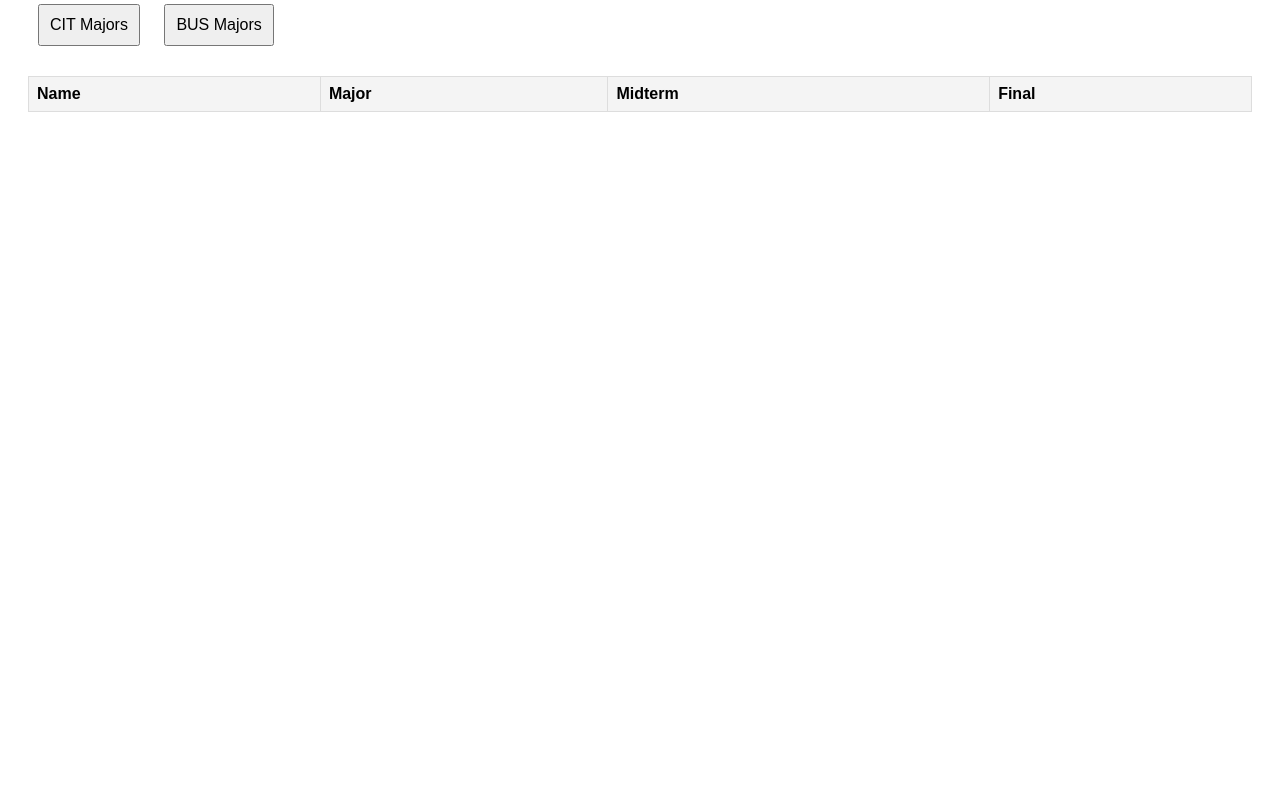
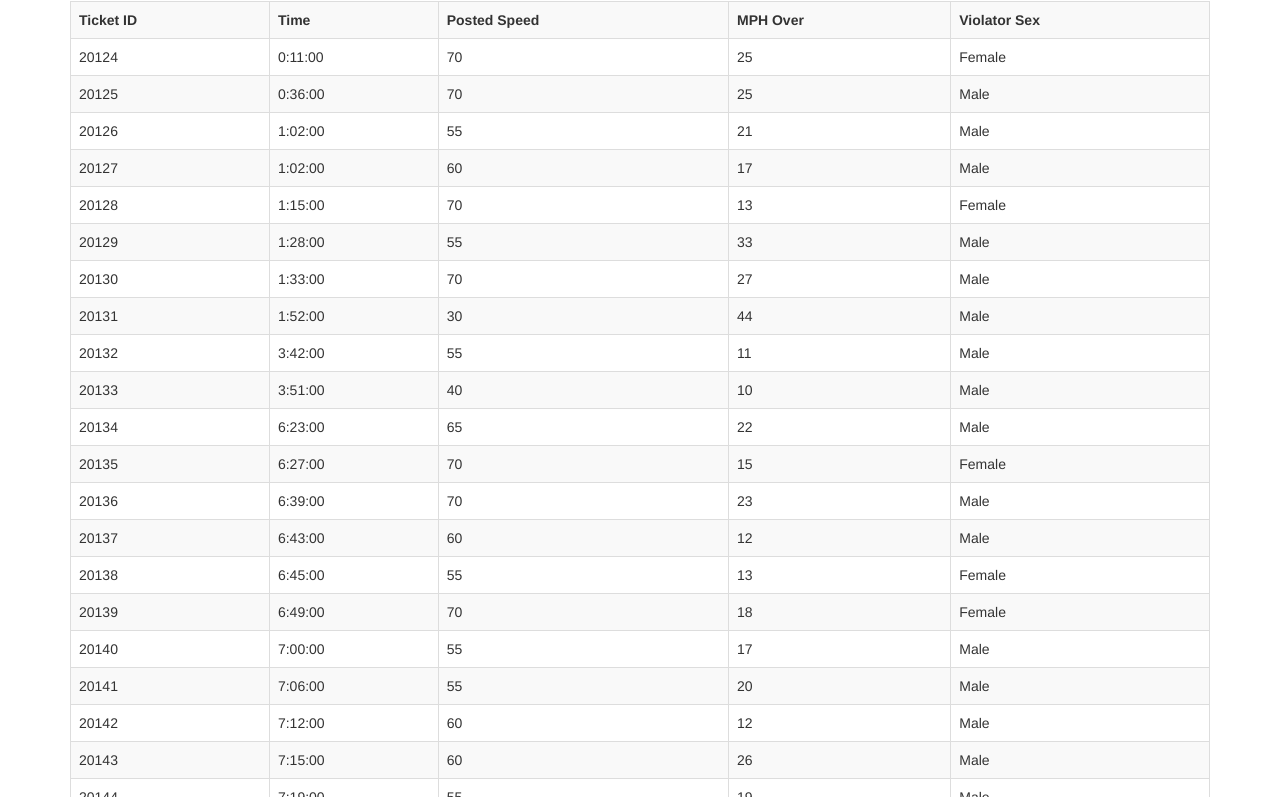
Before and after one commit to Darkusaurus/Darkusaurus.github.io, a plain HTML site: page index.html in a window 1280 px wide. Shown: the part 114-911 px from the top of the page. Before the commit the page ends 800 px from the top, so only its background shows below. Drawn offline with nearby package versions, Linux system fonts and the light colour scheme.

Commit message:
RECOMMIT WITH NEW PROJECT
Title

```diff
--- a/cit5students.json
+++ /dev/null
@@ -1 +0,0 @@
-[{"name":"Alice","major":"CIT","midterm":78,"final":87},{"name":"Aaron","major":"CIT","midterm":68,"final":81},{"name":"Abbie","major":"BUS","midterm":75,"final":87},{"name":"Abner","major":"CIT","midterm":85,"final":77},{"name":"Agnes","major":"CIT","midterm":98,"final":77},{"name":"Alfie","major":"BUS","midterm":53,"final":61},{"name":"Alisa","major":"BUS","midterm":93,"final":92},{"name":"Alvin","major":"BUS","midterm":88,"final":56},{"name":"Angie","major":"CIT","midterm":79,"final":64},{"name":"Artie","major":"CIT","midterm":89,"final":80},{"name":"Audry","major":"CIT","midterm":85,"final":70},{"name":"Armin","major":"BUS","midterm":73,"final":77},{"name":"April","major":"CIT","midterm":74,"final":70},{"name":"Butch","major":"CIT","midterm":40,"final":82},{"name":"Chloe","major":"CIT","midterm":70,"final":93},{"name":"Chuck","major":"BUS","midterm":80,"final":54},{"name":"Darla","major":"BUS","midterm":88,"final":61},{"name":"David","major":"CIT","midterm":99,"final":80},{"name":"Ellen","major":"CIT","midterm":71,"final":77},{"name":"Eldon","major":"CIT","midterm":98,"final":99}]
--- a/index.html
+++ b/index.html
@@ -1,100 +1,74 @@
 <!DOCTYPE html>
-<html lang="en">
-<head>
-  <meta charset="UTF-8">
-  <meta name="viewport" content="width=device-width, initial-scale=1.0">
-  <title>Student Data</title>
-  <script src="https://cdnjs.cloudflare.com/ajax/libs/handlebars.js/4.7.7/handlebars.min.js"></script>
-  <style>
-    body {
-      font-family: Arial, sans-serif;
-      padding: 20px;
-    }
-    button {
-      padding: 10px;
-      margin: 10px;
-      font-size: 16px;
-      cursor: pointer;
-    }
-    table {
-      width: 100%;
-      border-collapse: collapse;
-      margin-top: 20px;
-    }
-    th, td {
-      border: 1px solid #ddd;
-      padding: 8px;
-      text-align: left;
-    }
-    th {
-      background-color: #f4f4f4;
-    }
-  </style>
+<html><head><title>speeding tickets</title>
+<link rel="stylesheet" href="https://maxcdn.bootstrapcdn.com/bootstrap/3.3.5/css/bootstrap.min.css">
+ <script src="https://ajax.googleapis.com/ajax/libs/jquery/1.11.3/jquery.min.js"></script>
+ <script src="https://maxcdn.bootstrapcdn.com/bootstrap/3.3.5/js/bootstrap.min.js"></script>
+
+ <script src="https://unpkg.com/vue@next"></script>
+
 </head>
 <body>
 
-  <h1>Student Data</h1>
-  <button id="citButton">CIT Majors</button>
-  <button id="busButton">BUS Majors</button>
+<div class="container">
+<nav class="navbar navbar-inverse">
 
-  <div id="studentsContainer"></div>
+    <div class="navbar-header">
+        <a class="navbar-brand" href="#">Our Website</a>
+    </div>
+    <div>
+       <ul class="nav navbar-nav">
+           <li class="active"><a href="index.html">All Tickets</a></li>
+           <li><a href="25over.html">25mph or move over</a></li>
+       </ul>
+    </div>
 
-  <!-- TEMPLATE -->
-  <script id="students-template" type="text/x-handlebars-template">
-    <table>
-      <thead>
-        <tr>
-          <th>Name</th>
-          <th>Major</th>
-          <th>Midterm</th>
-          <th>Final</th>
-        </tr>
-      </thead>
-      <tbody>
-        {{#each students}}
-          <tr>
-            <td>{{name}}</td>
-            <td>{{major}}</td>
-            <td>{{midterm}}</td>
-            <td>{{final}}</td>
-          </tr>
-        {{/each}}
-      </tbody>
-    </table>
-  </script>
+</nav>    <!-- end nav-bar -->
 
-  <script>
-    let studentsData = [];
+<div id="ticketApp">
 
-    fetch('cit5students.json')
-      .then(response => response.json())
-      .then(data => {
-        studentsData = data;
-      })
-      .catch(error => console.error('Error loading JSON:', error));
+     <h2>Tickets July 4, 2014, Minneapolis/St. Paul</h2>
 
-    const templateSource = document.getElementById('students-template').innerHTML;
-    const template = Handlebars.compile(templateSource);
+          <table class="table table-bordered table-striped">
+              <tr>
+                  <th>Ticket ID</th>
+                  <th>Time</th>
+                  <th>Posted Speed</th>
+                  <th>MPH Over</th>
+                  <th>Violator Sex</th>
+              </tr>
+              <tr v-for = "ticket in tickets">
+                  <td>{{ticket.tid}}</td>
+                  <td>{{ticket.stop_time}}</td>
+                  <td>{{ticket.posted_speed}}</td>
+                  <td>{{ticket.actual_speed - ticket.posted_speed}}</td>
+                  <td>{{ticket.violator_sex}}</td>
+              </tr>
+         </table>
 
-    function displayStudents(students) {
-      const html = template({ students });
-      document.getElementById('studentsContainer').innerHTML = html;
-    }
+</div>   <!-- end gpaApp -->
+</div>   <!-- end class= 'container' -->
 
-    document.getElementById('citButton').addEventListener('click', function() {
-      const citMajors = studentsData.filter(student => student.major === 'CIT');
-      displayStudents(citMajors);
-    });
+<script>
+       let app = Vue.createApp({
+            data() {     // returns an object of data
+                return {
+                    tickets: [],           // array to hold student data
+                }
+            },
+            created() {      // section executes as page loads
+                this.getData()  // load json data as page loads
+            },
+            methods: {    // ajax request
+                async getData() {
+                    const response = await fetch('tickets1.json')
+                    this.tickets = await response.json()
+                    //tickets = data.filter( (item) => item.major == majSelect );
+                },
+            }
+          })
 
-    document.getElementById('busButton').addEventListener('click', function() {
-      const busMajors = studentsData.filter(student => student.major === 'BUS');
-      displayStudents(busMajors);
-    });
+      app.mount('#ticketApp')   //in which div to mount the vue app
 
-    window.onload = function() {
-      displayStudents(studentsData);
-    };
-  </script>
 
-</body>
-</html>
+</script>
+</body></html>
--- /dev/null
+++ b/tickets1.json
@@ -0,0 +1,443 @@
+[
+    {
+        "actual_speed": 95,
+        "age": 20,
+        "posted_speed": 70,
+        "stop_date": "7/4/2014",
+        "stop_time": "0:11:00",
+        "tid": 20124,
+        "violator_sex": "Female"
+    },
+    {
+        "actual_speed": 95,
+        "age": 25,
+        "posted_speed": 70,
+        "stop_date": "7/4/2014",
+        "stop_time": "0:36:00",
+        "tid": 20125,
+        "violator_sex": "Male"
+    },
+    {
+        "actual_speed": 76,
+        "age": 25,
+        "posted_speed": 55,
+        "stop_date": "7/4/2014",
+        "stop_time": "1:02:00",
+        "tid": 20126,
+        "violator_sex": "Male"
+    },
+    {
+        "actual_speed": 77,
+        "age": 27,
+        "posted_speed": 60,
+        "stop_date": "7/4/2014",
+        "stop_time": "1:02:00",
+        "tid": 20127,
+        "violator_sex": "Male"
+    },
+    {
+        "actual_speed": 83,
+        "age": 51,
+        "posted_speed": 70,
+        "stop_date": "7/4/2014",
+        "stop_time": "1:15:00",
+        "tid": 20128,
+        "violator_sex": "Female"
+    },
+    {
+        "actual_speed": 88,
+        "age": 25,
+        "posted_speed": 55,
+        "stop_date": "7/4/2014",
+        "stop_time": "1:28:00",
+        "tid": 20129,
+        "violator_sex": "Male"
+    },
+    {
+        "actual_speed": 97,
+        "age": 29,
+        "posted_speed": 70,
+        "stop_date": "7/4/2014",
+        "stop_time": "1:33:00",
+        "tid": 20130,
+        "violator_sex": "Male"
+    },
+    {
+        "actual_speed": 74,
+        "age": 35,
+        "posted_speed": 30,
+        "stop_date": "7/4/2014",
+        "stop_time": "1:52:00",
+        "tid": 20131,
+        "violator_sex": "Male"
+    },
+    {
+        "actual_speed": 66,
+        "age": 19,
+        "posted_speed": 55,
+        "stop_date": "7/4/2014",
+        "stop_time": "3:42:00",
+        "tid": 20132,
+        "violator_sex": "Male"
+    },
+    {
+        "actual_speed": 50,
+        "age": 25,
+        "posted_speed": 40,
+        "stop_date": "7/4/2014",
+        "stop_time": "3:51:00",
+        "tid": 20133,
+        "violator_sex": "Male"
+    },
+    {
+        "actual_speed": 87,
+        "age": 45,
+        "posted_speed": 65,
+        "stop_date": "7/4/2014",
+        "stop_time": "6:23:00",
+        "tid": 20134,
+        "violator_sex": "Male"
+    },
+    {
+        "actual_speed": 85,
+        "age": 32,
+        "posted_speed": 70,
+        "stop_date": "7/4/2014",
+        "stop_time": "6:27:00",
+        "tid": 20135,
+        "violator_sex": "Female"
+    },
+    {
+        "actual_speed": 93,
+        "age": 35,
+        "posted_speed": 70,
+        "stop_date": "7/4/2014",
+        "stop_time": "6:39:00",
+        "tid": 20136,
+        "violator_sex": "Male"
+    },
+    {
+        "actual_speed": 72,
+        "age": 46,
+        "posted_speed": 60,
+        "stop_date": "7/4/2014",
+        "stop_time": "6:43:00",
+        "tid": 20137,
+        "violator_sex": "Male"
+    },
+    {
+        "actual_speed": 68,
+        "age": 49,
+        "posted_speed": 55,
+        "stop_date": "7/4/2014",
+        "stop_time": "6:45:00",
+        "tid": 20138,
+        "violator_sex": "Female"
+    },
+    {
+        "actual_speed": 88,
+        "age": 31,
+        "posted_speed": 70,
+        "stop_date": "7/4/2014",
+        "stop_time": "6:49:00",
+        "tid": 20139,
+        "violator_sex": "Female"
+    },
+    {
+        "actual_speed": 72,
+        "age": 60,
+        "posted_speed": 55,
+        "stop_date": "7/4/2014",
+        "stop_time": "7:00:00",
+        "tid": 20140,
+        "violator_sex": "Male"
+    },
+    {
+        "actual_speed": 75,
+        "age": 24,
+        "posted_speed": 55,
+        "stop_date": "7/4/2014",
+        "stop_time": "7:06:00",
+        "tid": 20141,
+        "violator_sex": "Male"
+    },
+    {
+        "actual_speed": 72,
+        "age": 35,
+        "posted_speed": 60,
+        "stop_date": "7/4/2014",
+        "stop_time": "7:12:00",
+        "tid": 20142,
+        "violator_sex": "Male"
+    },
+    {
+        "actual_speed": 86,
+        "age": 17,
+        "posted_speed": 60,
+        "stop_date": "7/4/2014",
+        "stop_time": "7:15:00",
+        "tid": 20143,
+        "violator_sex": "Male"
+    },
+    {
+        "actual_speed": 74,
+        "age": 20,
+        "posted_speed": 55,
+        "stop_date": "7/4/2014",
+        "stop_time": "7:19:00",
+        "tid": 20144,
+        "violator_sex": "Male"
+    },
+    {
+        "actual_speed": 70,
+        "age": 32,
+        "posted_speed": 55,
+        "stop_date": "7/4/2014",
+        "stop_time": "7:29:00",
+        "tid": 20145,
+        "violator_sex": "Male"
+    },
+    {
+        "actual_speed": 82,
+        "age": 46,
+        "posted_speed": 60,
+        "stop_date": "7/4/2014",
+        "stop_time": "7:33:00",
+        "tid": 20146,
+        "violator_sex": "Female"
+    },
+    {
+        "actual_speed": 67,
+        "age": 29,
+        "posted_speed": 55,
+        "stop_date": "7/4/2014",
+        "stop_time": "7:35:00",
+        "tid": 20147,
+        "violator_sex": "Male"
+    },
+    {
+        "actual_speed": 62,
+        "age": 39,
+        "posted_speed": 50,
+        "stop_date": "7/4/2014",
+        "stop_time": "7:49:00",
+        "tid": 20148,
+        "violator_sex": "Male"
+    },
+    {
+        "actual_speed": 84,
+        "age": 35,
+        "posted_speed": 65,
+        "stop_date": "7/4/2014",
+        "stop_time": "7:51:00",
+        "tid": 20149,
+        "violator_sex": "Female"
+    },
+    {
+        "actual_speed": 67,
+        "age": 60,
+        "posted_speed": 55,
+        "stop_date": "7/4/2014",
+        "stop_time": "7:53:00",
+        "tid": 20150,
+        "violator_sex": "Female"
+    },
+    {
+        "actual_speed": 96,
+        "age": 21,
+        "posted_speed": 70,
+        "stop_date": "7/4/2014",
+        "stop_time": "8:00:00",
+        "tid": 20151,
+        "violator_sex": "Male"
+    },
+    {
+        "actual_speed": 82,
+        "age": 27,
+        "posted_speed": 60,
+        "stop_date": "7/4/2014",
+        "stop_time": "8:02:00",
+        "tid": 20152,
+        "violator_sex": "Female"
+    },
+    {
+        "actual_speed": 67,
+        "age": 68,
+        "posted_speed": 55,
+        "stop_date": "7/4/2014",
+        "stop_time": "8:12:00",
+        "tid": 20153,
+        "violator_sex": "Male"
+    },
+    {
+        "actual_speed": 81,
+        "age": 51,
+        "posted_speed": 60,
+        "stop_date": "7/4/2014",
+        "stop_time": "8:17:00",
+        "tid": 20154,
+        "violator_sex": "Male"
+    },
+    {
+        "actual_speed": 70,
+        "age": 22,
+        "posted_speed": 50,
+        "stop_date": "7/4/2014",
+        "stop_time": "8:22:00",
+        "tid": 20155,
+        "violator_sex": "Male"
+    },
+    {
+        "actual_speed": 66,
+        "age": 49,
+        "posted_speed": 55,
+        "stop_date": "7/4/2014",
+        "stop_time": "8:23:00",
+        "tid": 20156,
+        "violator_sex": "Male"
+    },
+    {
+        "actual_speed": 66,
+        "age": 23,
+        "posted_speed": 55,
+        "stop_date": "7/4/2014",
+        "stop_time": "8:34:00",
+        "tid": 20157,
+        "violator_sex": "Female"
+    },
+    {
+        "actual_speed": 67,
+        "age": 28,
+        "posted_speed": 55,
+        "stop_date": "7/4/2014",
+        "stop_time": "8:38:00",
+        "tid": 20158,
+        "violator_sex": "Male"
+    },
+    {
+        "actual_speed": 67,
+        "age": 79,
+        "posted_speed": 55,
+        "stop_date": "7/4/2014",
+        "stop_time": "8:40:00",
+        "tid": 20159,
+        "violator_sex": "Female"
+    },
+    {
+        "actual_speed": 66,
+        "age": 57,
+        "posted_speed": 55,
+        "stop_date": "7/4/2014",
+        "stop_time": "8:45:00",
+        "tid": 20160,
+        "violator_sex": "Male"
+    },
+    {
+        "actual_speed": 77,
+        "age": 39,
+        "posted_speed": 65,
+        "stop_date": "7/4/2014",
+        "stop_time": "8:52:00",
+        "tid": 20161,
+        "violator_sex": "Male"
+    },
+    {
+        "actual_speed": 67,
+        "age": 49,
+        "posted_speed": 60,
+        "stop_date": "7/4/2014",
+        "stop_time": "8:56:00",
+        "tid": 20162,
+        "violator_sex": "Male"
+    },
+    {
+        "actual_speed": 67,
+        "age": 30,
+        "posted_speed": 55,
+        "stop_date": "7/4/2014",
+        "stop_time": "8:57:00",
+        "tid": 20163,
+        "violator_sex": "Male"
+    },
+    {
+        "actual_speed": 76,
+        "age": 49,
+        "posted_speed": 55,
+        "stop_date": "7/4/2014",
+        "stop_time": "9:01:00",
+        "tid": 20164,
+        "violator_sex": "Male"
+    },
+    {
+        "actual_speed": 85,
+        "age": 26,
+        "posted_speed": 60,
+        "stop_date": "7/4/2014",
+        "stop_time": "9:03:00",
+        "tid": 20165,
+        "violator_sex": "Female"
+    },
+    {
+        "actual_speed": 83,
+        "age": 45,
+        "posted_speed": 70,
+        "stop_date": "7/4/2014",
+        "stop_time": "9:07:00",
+        "tid": 20166,
+        "violator_sex": "Male"
+    },
+    {
+        "actual_speed": 86,
+        "age": 24,
+        "posted_speed": 65,
+        "stop_date": "7/4/2014",
+        "stop_time": "9:08:00",
+        "tid": 20167,
+        "violator_sex": "Male"
+    },
+    {
+        "actual_speed": 79,
+        "age": 44,
+        "posted_speed": 55,
+        "stop_date": "7/4/2014",
+        "stop_time": "9:19:00",
+        "tid": 20168,
+        "violator_sex": "Male"
+    },
+    {
+        "actual_speed": 77,
+        "age": 40,
+        "posted_speed": 65,
+        "stop_date": "7/4/2014",
+        "stop_time": "9:21:00",
+        "tid": 20169,
+        "violator_sex": "Female"
+    },
+    {
+        "actual_speed": 67,
+        "age": 55,
+        "posted_speed": 55,
+        "stop_date": "7/4/2014",
+        "stop_time": "9:23:00",
+        "tid": 20170,
+        "violator_sex": "Male"
+    },
+    {
+        "actual_speed": 71,
+        "age": 42,
+        "posted_speed": 55,
+        "stop_date": "7/4/2014",
+        "stop_time": "9:27:00",
+        "tid": 20171,
+        "violator_sex": "Male"
+    },
+    {
+        "actual_speed": 72,
+        "age": 31,
+        "posted_speed": 55,
+        "stop_date": "7/4/2014",
+        "stop_time": "9:27:00",
+        "tid": 20172,
+        "violator_sex": "Male"
+    }
+]
```
